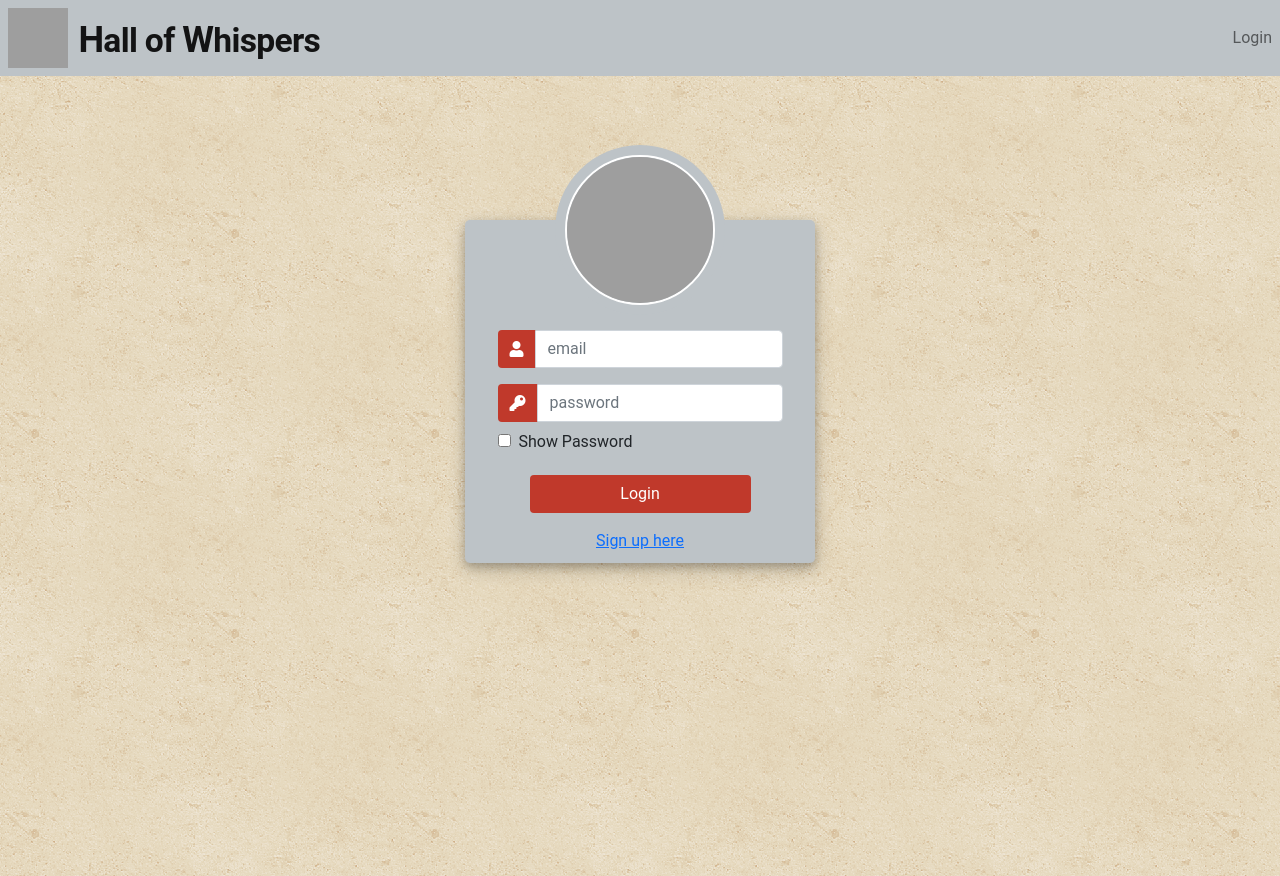
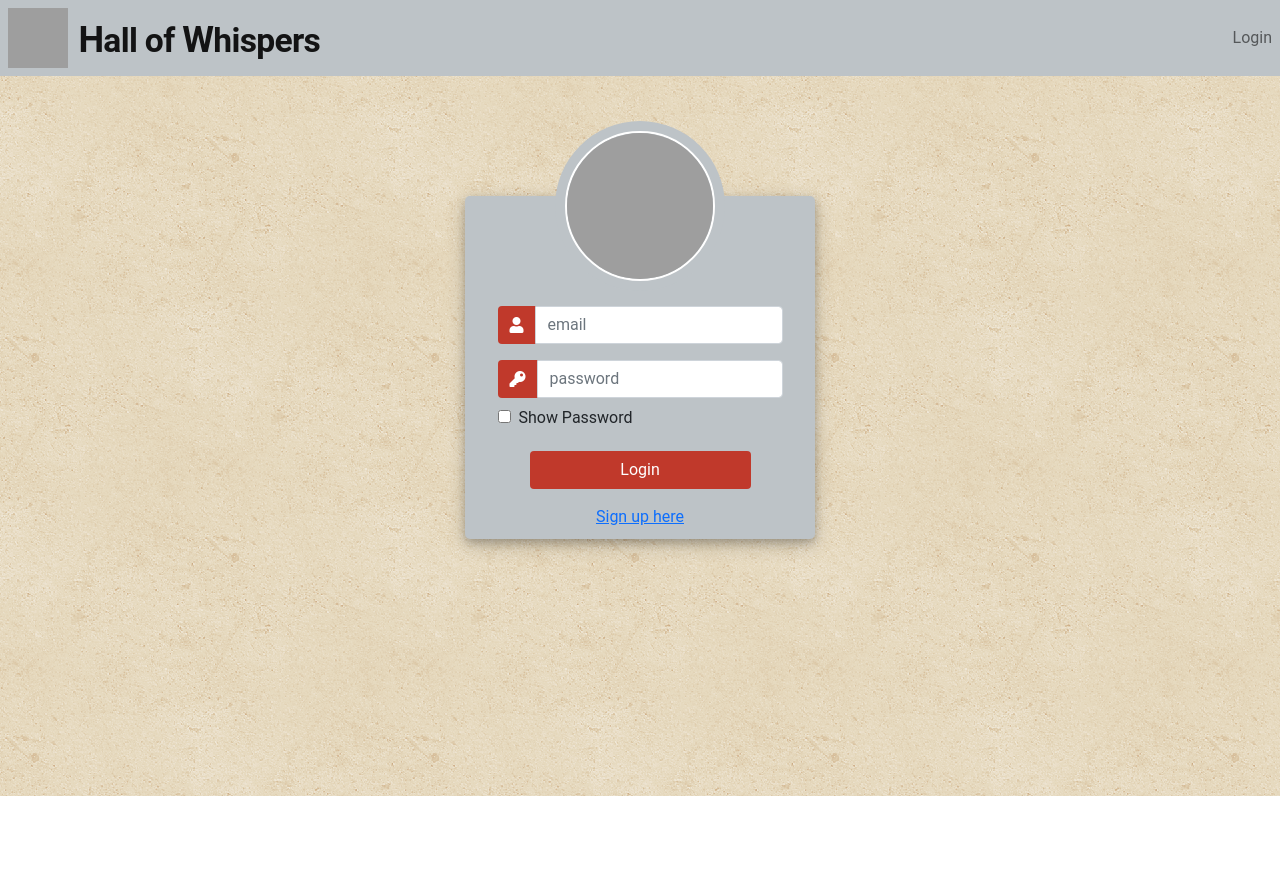
Before and after one commit to MikeFogz/HallofWhispers, a React (Create React App) app in the folder client/: page /login in a window 1280 px wide. After the commit the page ends 800 px from the top, so only its background shows below. Built offline with nearby package versions, Linux system fonts and the light colour scheme; grey boxes are pictures that could not be loaded; some icons are missing.

Commit message:
login no scroll

```diff
--- a/client/src/Components/LoginForm/LoginForm.css
+++ b/client/src/Components/LoginForm/LoginForm.css
@@ -1,11 +1,11 @@
 .page_container {
   margin: 0;
   padding: 0;
-  padding-top: 18vh;
+  padding-top: 15vh;
   padding-bottom: 5vh;
   height: 100%;
   /* background: #bdc3c7 !important; */
-  min-height: 100vh;
+  min-height: 90vh;
 }
 .user_card {
   height: auto;
--- a/client/src/Components/RegisterForm/RegisterForm.css
+++ b/client/src/Components/RegisterForm/RegisterForm.css
@@ -1,11 +1,11 @@
 .page_container {
   margin: 0;
   padding: 0;
-  padding-top: 18vh;
+  padding-top: 15vh;
   padding-bottom: 5vh;
   height: 100%;
   /* background: #bdc3c7 !important; */
-  min-height: 100vh;
+  min-height: 90vh;
 }
 .user_card {
   height: auto;
--- a/client/src/Pages/Login.css
+++ b/client/src/Pages/Login.css
@@ -15,15 +15,15 @@
 
                 other color palettes at https://www.color-hex.com/color/c0392b
             */
-.page_container {
+/* .page_container {
   margin: 0;
   padding: 0;
   padding-top: 18vh;
   padding-bottom: 5vh;
   height: 100%;
   background: url(../assets/images/vintage-concrete.png);
-  min-height: 100vh;
-}
+  min-height: 90vh;
+} */
 .user_card {
   height: 400px;
   width: 350px;
```
